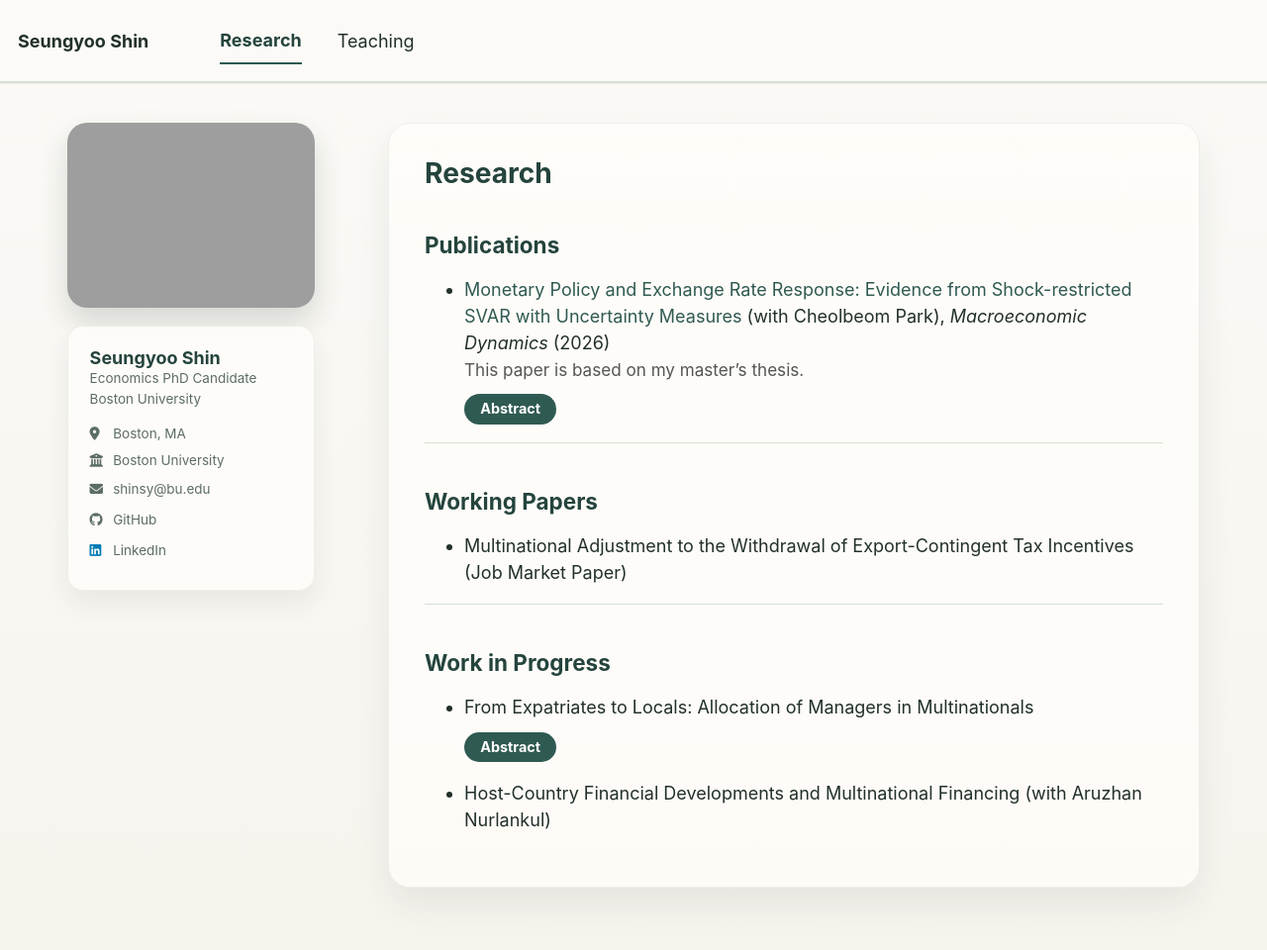
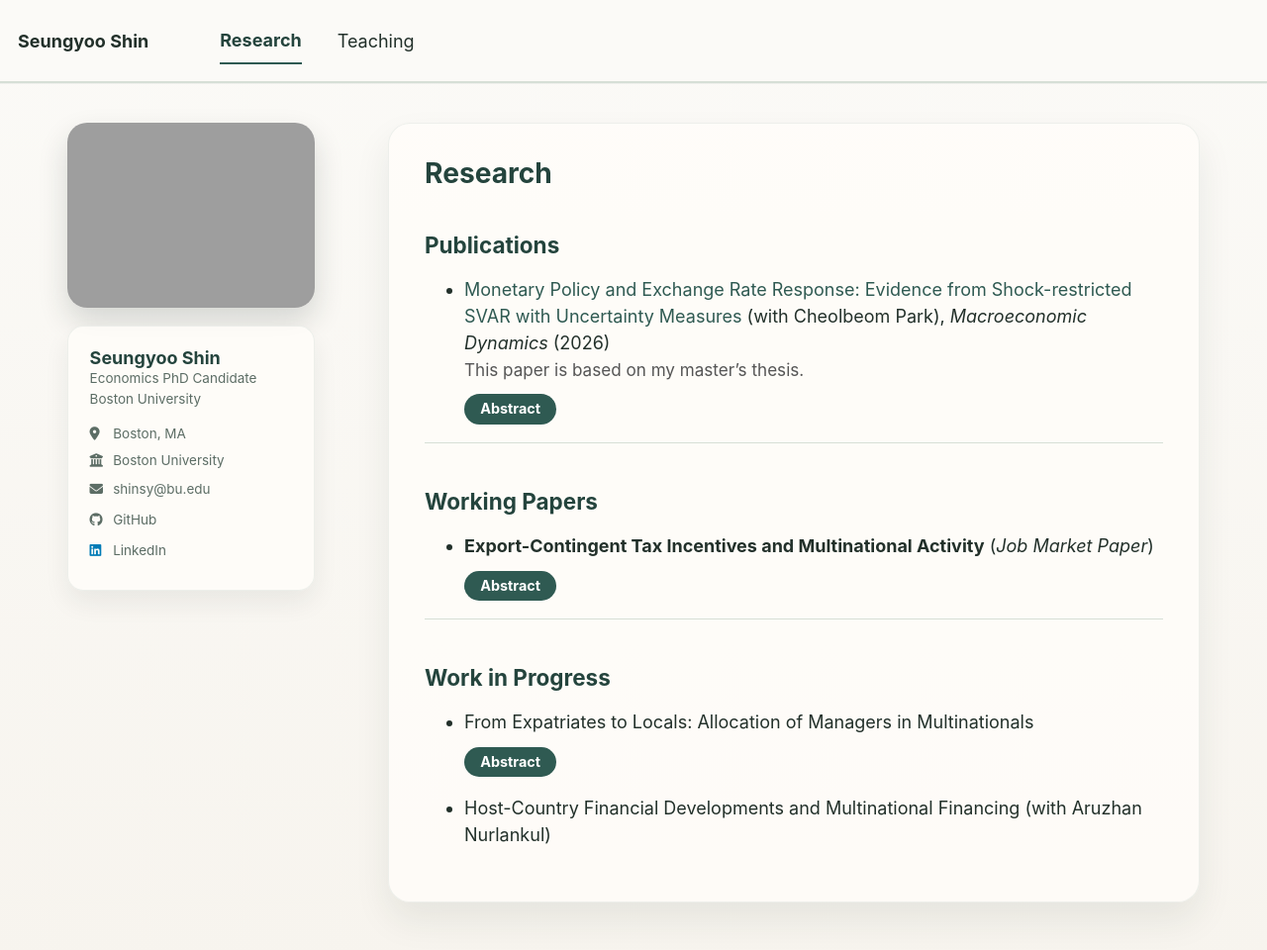
Before and after one commit to SeungyooShin/seungyooshin.github.io, a Jekyll site: the page built from _pages/research.md, in a window 1280 px wide and 976 px high. Shown: the top 960 px of the window at 99% size. Built offline with Jekyll 4.4.1, drawn with Linux system fonts in a browser that asks for light colours; a script bundle is joined from its source files by our own code; library files that are not in the unit come from our copies.

Commit message:
Update job market paper title and add abstract

```diff
--- a/_pages/research.md
+++ b/_pages/research.md
@@ -38,9 +38,15 @@
 
 <ul>
   <li>
-      Multinational Adjustment to the Withdrawal of Export-Contingent Tax Incentives (Job Market Paper)
+    <strong>Export-Contingent Tax Incentives and Multinational Activity</strong> (<em>Job Market Paper</em>)
+    <br>
+    <button type="button" class="abstract-toggle" aria-expanded="false" aria-controls="tax-incentives" onclick="visib(this, 'tax-incentives')">Abstract</button>
   </li>
 </ul>
+
+<div id="tax-incentives" class="research-abstract" hidden>
+  How do tax incentives tied to export share requirements shape the markets foreign affiliates serve and where multinationals expand? I study China’s 2008 Enterprise Income Tax reform which abolished a tax preference for firms exporting at least 70 percent of output value. Using 2004–2012 panel data on Korean manufacturing affiliates, I compare affiliates in China by their average pre-reform export intensity in a difference-in-differences design. Relative to less export-oriented affiliates, previously highly export-oriented affiliates increased local sales by approximately 82 percent. Their local sales to unaffiliated customers and participation in the local market also rose, while total sales and exports show no statistically significant differential change. These patterns are consistent with the export share requirement having limited local sales. Parents that owned highly export-oriented affiliates in China before the reform experienced an approximately 3-percentage-point larger increase in their probability of affiliate entry into Southeast Asia than other parents. These findings highlight affiliates’ market orientation and parents’ subsequent foreign entry as complementary dimensions of adjustment to investment incentives.
+</div>
 
 
 
```
